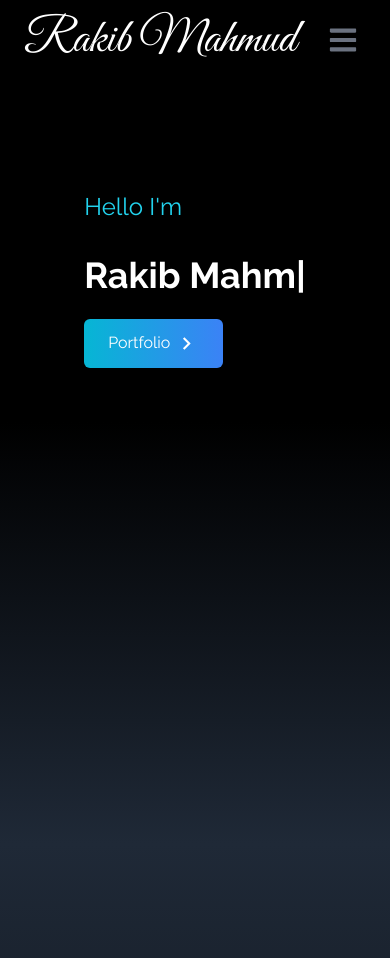
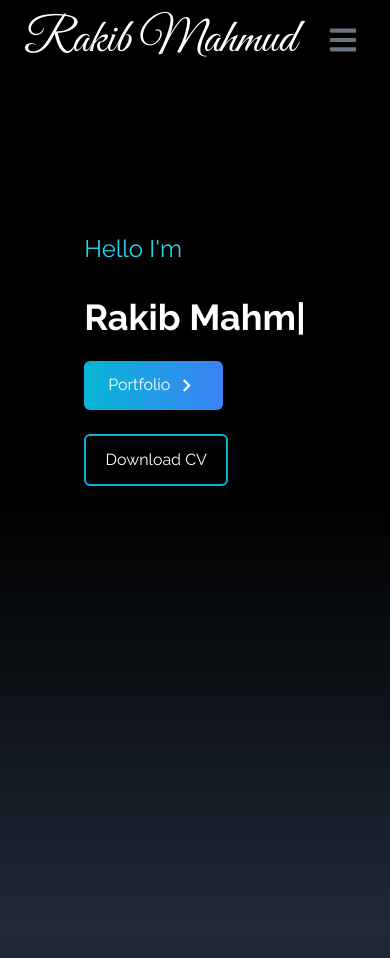
Before and after one commit to rakibmahmud139/rakib-mahmud-portfolio, a React (Vite) app: page / in a window 390 px wide. Shown: the top 958 px of the page. Built offline with nearby package versions, Linux system fonts and the light colour scheme.

Commit message:
navbar fixed

```diff
--- a/src/components/Home.jsx
+++ b/src/components/Home.jsx
@@ -30,6 +30,10 @@ const Home = () => {
                                 <MdOutlineKeyboardArrowRight size={25} className='ml-1' />
                             </span>
                         </Link>
+
+                        <a href='/Rakib-Mahmud-Resume.pdf' download={true} target='_blank' rel="noreferrer">
+                            <button className='text-white md:hidden border-2 border-cyan-500 w-36 px-4 py-3 mt-6 md:my-2 rounded-md cursor-pointer'>Download CV</button>
+                        </a>
                     </div>
                 </div>
 
--- a/src/components/NavBar.jsx
+++ b/src/components/NavBar.jsx
@@ -30,7 +30,7 @@ const NavBar = () => {
     ]
 
     return (
-        <div className='fixed flex justify-between items-center w-full h-20 text-white  bg-black px-4'>
+        <div className='md:fixed flex justify-between items-center w-full h-20 text-white  bg-black px-4'>
             <div>
                 <h1 className='text-5xl font-signature ml-2'>Rakib Mahmud</h1>
             </div>
```
